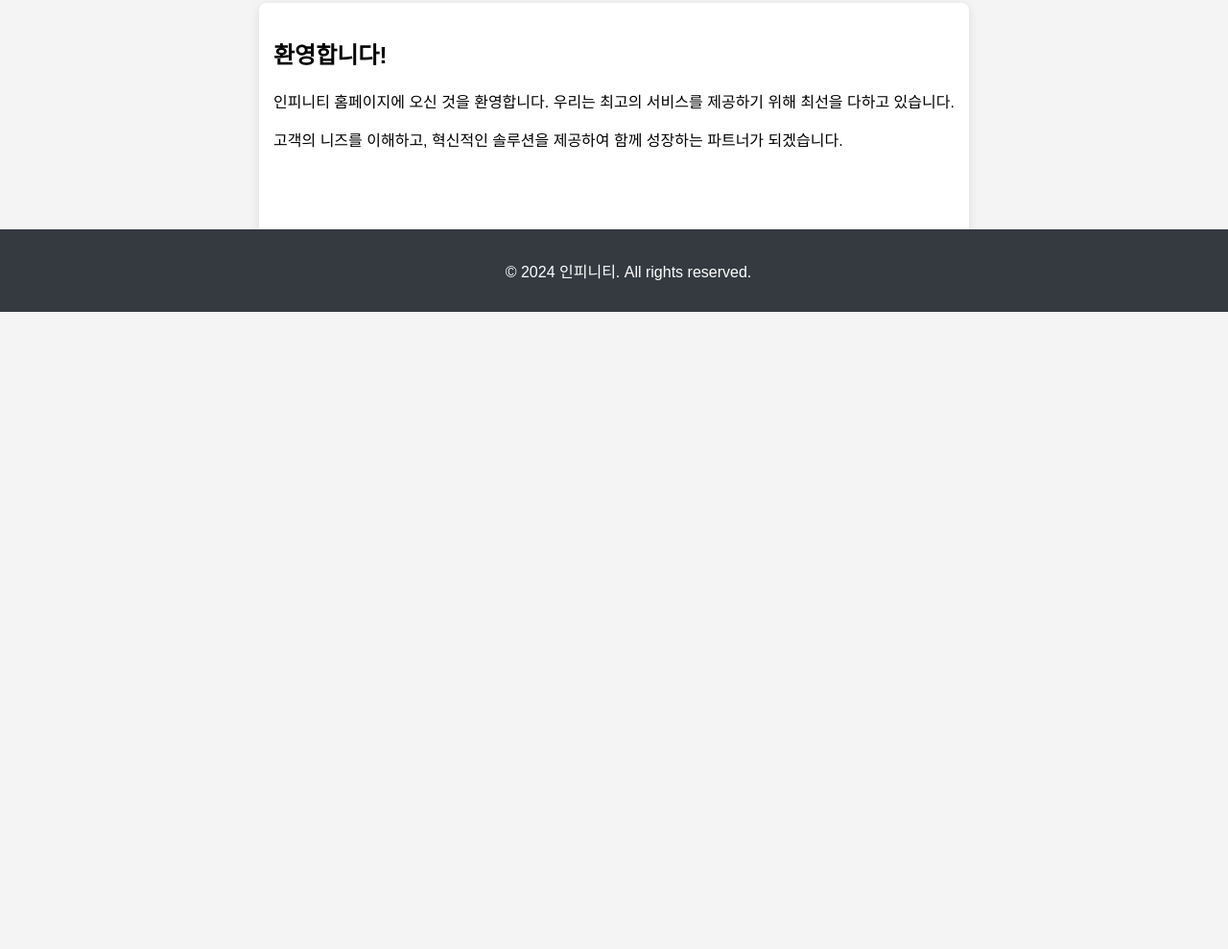
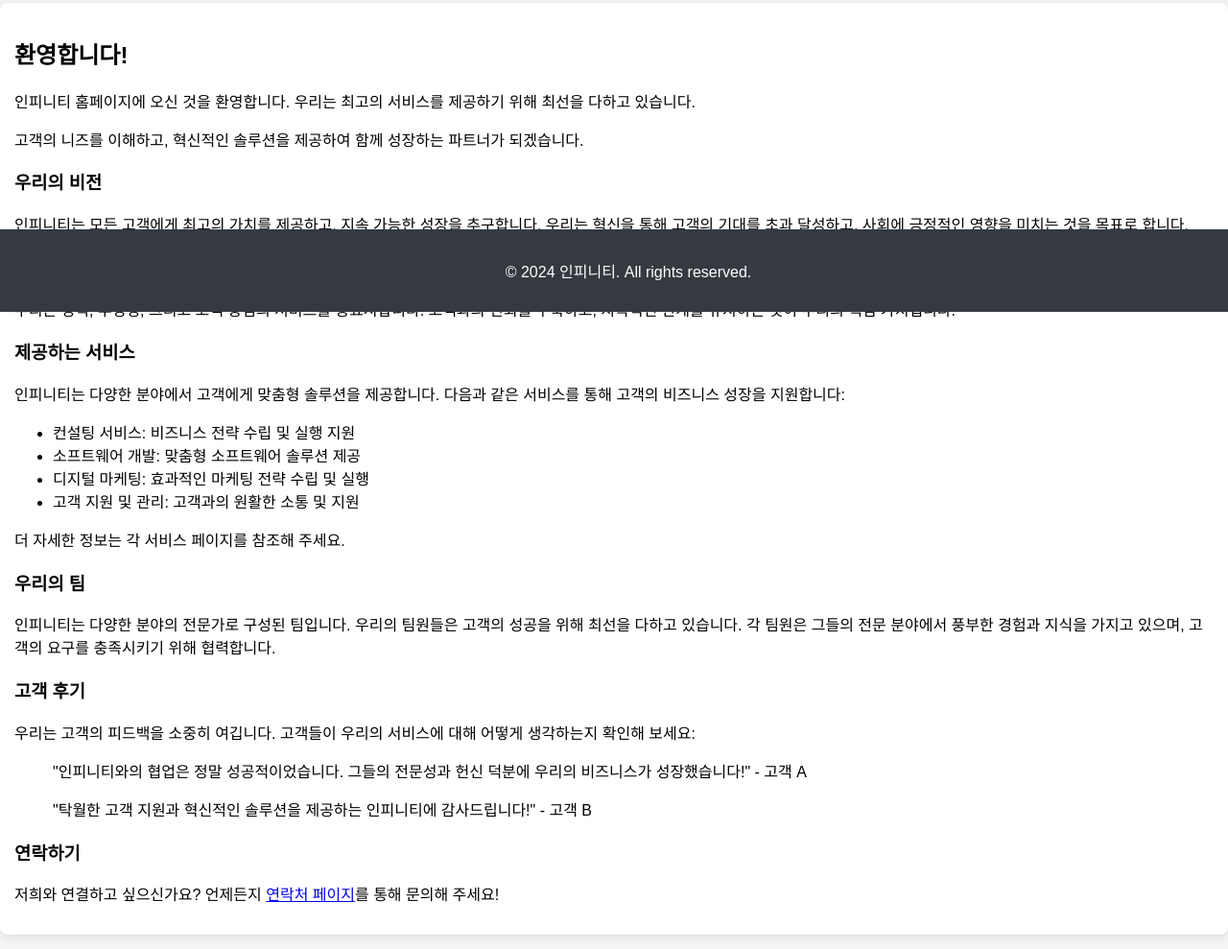
Before and after one commit to 7test357/kore4, a plain HTML site: page index.html in a window 1280 px wide. Shown: the part 475-1464 px from the top of the page at 96% size. Before the commit the page ends 800 px from the top, so only its background shows below. Drawn offline with Linux system fonts and the light colour scheme.

Commit message:
Update index.html

```diff
--- a/index.html
+++ b/index.html
@@ -12,7 +12,7 @@
             background-color: #f4f4f4;
             display: flex;
             flex-direction: column;
-            min-height: 100vh; /* 전체 화면을 채우도록 설정 */
+            min-height: 100vh;
         }
         header {
             background: #343a40;
@@ -50,7 +50,7 @@
             border-radius: 8px;
             box-shadow: 0 2px 10px rgba(0, 0, 0, 0.1);
             box-sizing: border-box;
-            flex: 1; /* 콘텐츠 영역이 남은 공간을 차지하도록 설정 */
+            flex: 1;
         }
         footer {
             text-align: center;
@@ -58,8 +58,8 @@
             background: #343a40;
             color: white;
             width: 100%;
-            position: fixed; /* 푸터를 고정 */
-            bottom: 0; /* 화면 하단에 고정 */
+            position: fixed;
+            bottom: 0;
         }
         @media (max-width: 600px) {
             .hero {
@@ -90,6 +90,35 @@
         <h2>환영합니다!</h2>
         <p>인피니티 홈페이지에 오신 것을 환영합니다. 우리는 최고의 서비스를 제공하기 위해 최선을 다하고 있습니다.</p>
         <p>고객의 니즈를 이해하고, 혁신적인 솔루션을 제공하여 함께 성장하는 파트너가 되겠습니다.</p>
+
+        <h3>우리의 비전</h3>
+        <p>인피니티는 모든 고객에게 최고의 가치를 제공하고, 지속 가능한 성장을 추구합니다. 우리는 혁신을 통해 고객의 기대를 초과 달성하고, 사회에 긍정적인 영향을 미치는 것을 목표로 합니다.</p>
+
+        <h3>우리의 가치</h3>
+        <p>우리는 정직, 투명성, 그리고 고객 중심의 서비스를 중요시합니다. 고객과의 신뢰를 구축하고, 지속적인 관계를 유지하는 것이 우리의 핵심 가치입니다.</p>
+
+        <h3>제공하는 서비스</h3>
+        <p>인피니티는 다양한 분야에서 고객에게 맞춤형 솔루션을 제공합니다. 다음과 같은 서비스를 통해 고객의 비즈니스 성장을 지원합니다:</p>
+        <ul>
+            <li>컨설팅 서비스: 비즈니스 전략 수립 및 실행 지원</li>
+            <li>소프트웨어 개발: 맞춤형 소프트웨어 솔루션 제공</li>
+            <li>디지털 마케팅: 효과적인 마케팅 전략 수립 및 실행</li>
+            <li>고객 지원 및 관리: 고객과의 원활한 소통 및 지원</li>
+        </ul>
+        <p>더 자세한 정보는 각 서비스 페이지를 참조해 주세요.</p>
+
+        <h3>우리의 팀</h3>
+        <p>인피니티는 다양한 분야의 전문가로 구성된 팀입니다. 우리의 팀원들은 고객의 성공을 위해 최선을 다하고 있습니다. 각 팀원은 그들의 전문 분야에서 풍부한 경험과 지식을 가지고 있으며, 고객의 요구를 충족시키기 위해 협력합니다.</p>
+
+        <h3>고객 후기</h3>
+        <p>우리는 고객의 피드백을 소중히 여깁니다. 고객들이 우리의 서비스에 대해 어떻게 생각하는지 확인해 보세요:</p>
+        <blockquote>
+            <p>"인피니티와의 협업은 정말 성공적이었습니다. 그들의 전문성과 헌신 덕분에 우리의 비즈니스가 성장했습니다!" - 고객 A</p>
+            <p>"탁월한 고객 지원과 혁신적인 솔루션을 제공하는 인피니티에 감사드립니다!" - 고객 B</p>
+        </blockquote>
+
+        <h3>연락하기</h3>
+        <p>저희와 연결하고 싶으신가요? 언제든지 <a href="contact.html">연락처 페이지</a>를 통해 문의해 주세요!</p>
     </div>
     <footer>
         <p>© 2024 인피니티. All rights reserved.</p>
```
